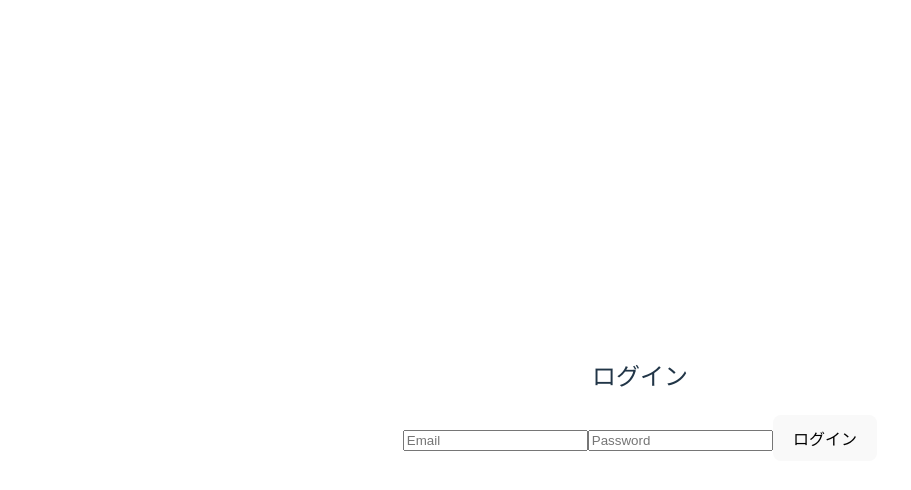
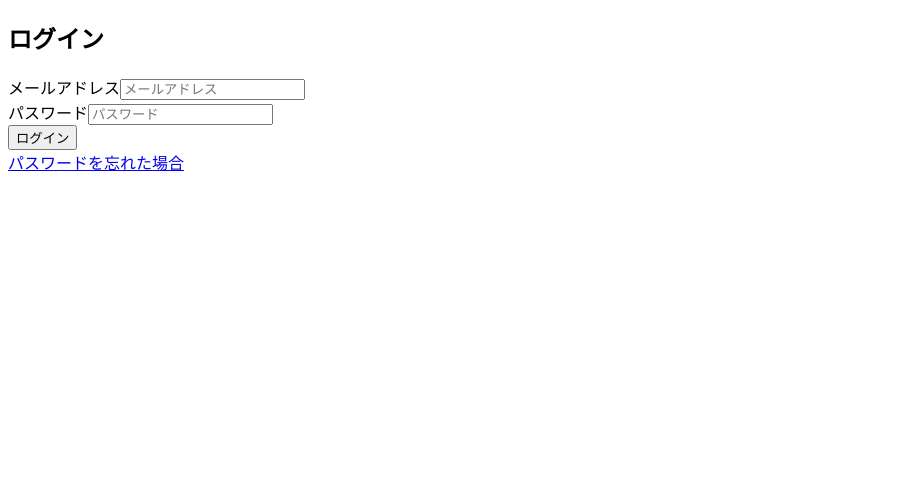
Before and after one commit to nishino-m/bulletin-board, a Vue app: page / in a window 1280 px wide. Shown: the top 490 px of the page, without its empty margins (0-911 px from the left). Built offline with nearby package versions, Linux system fonts and the light colour scheme.

Commit message:
パスワード変更画面、カテゴリ選択画面追加

```diff
--- a/src/App.vue
+++ b/src/App.vue
@@ -9,7 +9,3 @@ export default {
   name: 'App'
 };
 </script>
-
-<style>
-/* スタイルを追加 */
-</style>
--- /dev/null
+++ b/src/components/Categorychoice.vue
@@ -0,0 +1,27 @@
+<template>
+    <div class="item" v-for="(item, index) in items" :key="index" @click="GotoRoom(item.RoomName)">
+        <button class="itembutton">{{ item.CategoryName }}</button>
+    </div>
+</template>
+
+  <script>
+  export default{
+    data(){
+        return {
+            items: [
+                {CategoryName: '趣味',RoomName: 'hobby'},
+                {CategoryName: '仕事',RoomName: 'business'}
+            ]
+        };
+    },
+    methods: {
+        GotoRoom(RoomName){
+            this.$router.push({path: `/room/${RoomName}`})
+        }
+
+    }
+}
+  </script>
+
+  <style>
+  </style>
--- a/src/components/Login.vue
+++ b/src/components/Login.vue
@@ -1,38 +1,36 @@
 <template>
-    <div>
+  <div class="login-container">
     <h2>ログイン</h2>
-      <form @submit.prevent="login">
-        <input v-model="email" type="email" placeholder="Email" required />
-        <input v-model="password" type="password" placeholder="Password" required />
+
+    <form @submit.prevent="onLogin">
+      <div class="form-group">
+        <label for="email">メールアドレス</label>
+        <input type="email" id="email" placeholder="メールアドレス" />
+      </div>
+      <div class="form-group">
+        <label for="password">パスワード</label>
+        <input type="password" id="password" placeholder="パスワード" />
+      </div>
+
       <button type="submit">ログイン</button>
+
+      <div class="forgot-password">
+        <router-link to="/reset-password">パスワードを忘れた場合</router-link>
+      </div>
     </form>
   </div>
 </template>
 
 <script>
-  import axios from 'axios';
-  import { useRouter } from 'vue-router';
-
 export default {
-    data() {
-      return {
-        email: '',
-        password: ''
-      };
-    },
   methods: {
-      async login() {
-        try {
-          const response = await axios.post('http://localhost:3000/login', {
-            email: this.email,
-            password: this.password
-          });
-          localStorage.setItem('token', response.data.token);
-          this.$router.push('/posts');
-        } catch (error) {
-          alert('ログイン失敗');
-        }
+    onLogin() {
+      this.$router.push({path: '/category-choice'});
     }
   }
 };
 </script>
+
+<style>
+
+</style>
--- /dev/null
+++ b/src/components/Resetpassword.vue
@@ -0,0 +1,26 @@
+<template>
+    <div>
+      <h2>パスワード変更</h2>
+      <form @submit.prevent="onChangePassword">
+        <div>
+          <label for="oldPassword">現在のパスワード</label>
+          <input type="password" v-model="oldPassword" required />
+        </div>
+        <div>
+          <label for="newPassword">新しいパスワード</label>
+          <input type="password" v-model="newPassword" required />
+        </div>
+        <div>
+          <label for="confirmPassword">新しいパスワードの確認</label>
+          <input type="password" v-model="confirmPassword" required />
+        </div>
+        <button type="submit">変更</button>
+      </form>
+    </div>
+  </template>
+
+  <script>
+  </script>
+
+  <style>
+  </style>
--- a/src/main.js
+++ b/src/main.js
@@ -1,8 +1,8 @@
-import { createApp } from 'vue'
-import './style.css'
+import { createApp } from 'vue';
 import App from './App.vue';
 import router from './router';
 
-createApp(App)
-  .use(router)
-  .mount('#app');
+const app = createApp(App);
+
+app.use(router);
+app.mount('#app');
```
Also changed, not shown: src/router.js (+16 -6 lines). Lines whose indentation alone changed are shown as unchanged.
